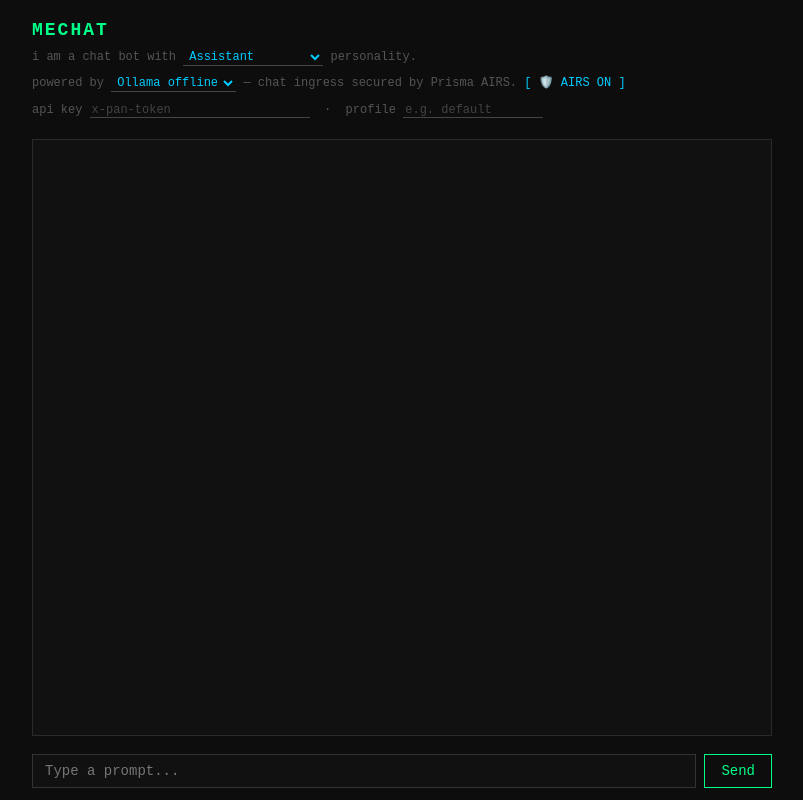
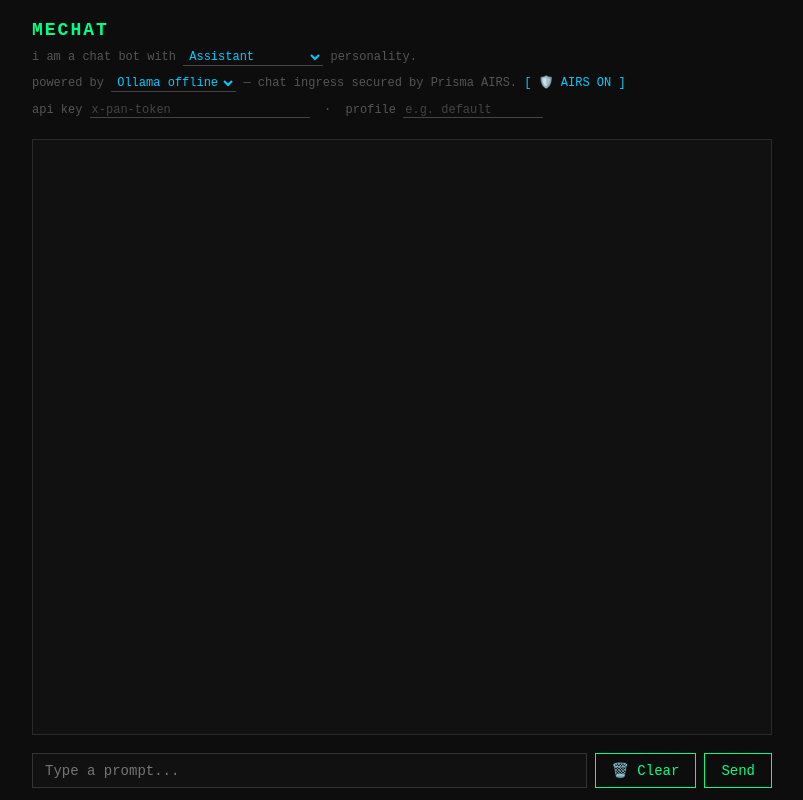
Before and after one commit to packetcraft/llm-security-workbench, a website: page dev/2a-mechat-airs-teaching-demo.html in a window 1280 px wide. Shown: the whole page, without its empty margins (238-1041 px from the left). Drawn offline with nearby package versions, Linux system fonts and the light colour scheme; no server answers.

Commit message:
Add Clear Chat button before Send in 2a and src/index.html
Co-Authored-By: Claude Sonnet 4.6 <noreply@anthropic.com>

```diff
--- a/dev/2a-mechat-airs-teaching-demo.html
+++ b/dev/2a-mechat-airs-teaching-demo.html
@@ -233,6 +233,7 @@
     <div id="chat-box"></div>
     <div style="display:flex; gap:8px; margin-top:8px;">
         <input type="text" id="user-input" placeholder="Type a prompt..." style="flex:1;" />
+        <button onclick="document.getElementById('chat-box').innerHTML=''" title="Clear chat history">🗑️ Clear</button>
         <button onclick="sendMessage()">Send</button>
     </div>
 
```
Also changed, not shown: src/index.html (+1 -0 lines).
